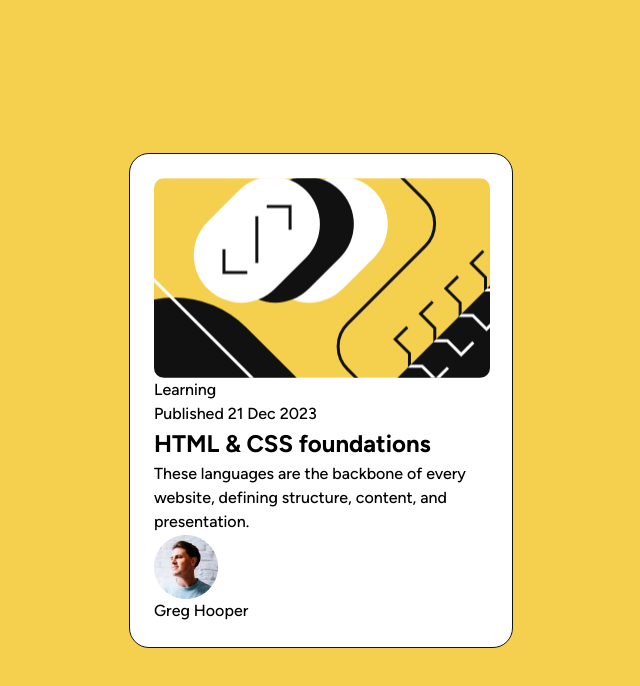
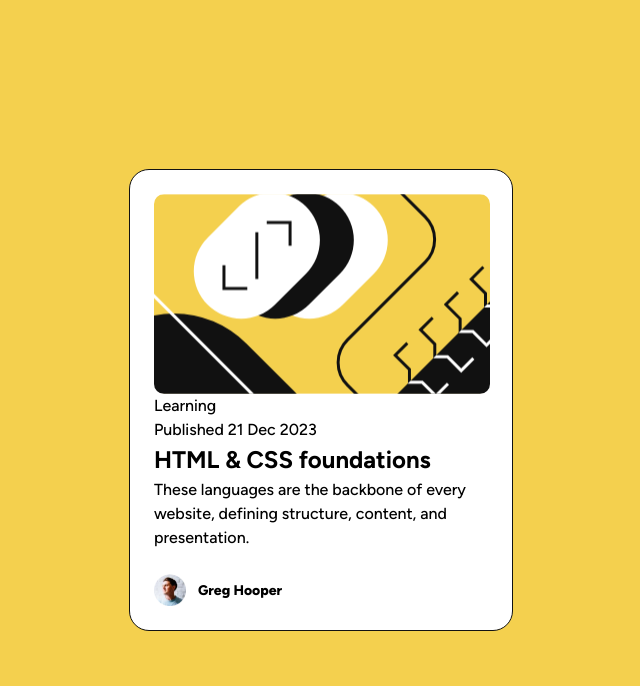
Before and after one commit to alexwilkom/blog-preview-card, a plain HTML site: page index.html in a window 1280 px wide. Shown: the whole page, without its empty margins (319-959 px from the left). Drawn offline with Linux system fonts and the light colour scheme.

Commit message:
Add style for author container

```diff
--- a/style/style.css
+++ b/style/style.css
@@ -36,13 +36,19 @@ Instead of relaying on a CDN.
     --font-weight-medium: 500;
     --font-weight-extrabold: 800;
     --font-size-preset-1: 1.5rem;
+    /* 24px */
     --font-size-preset-2: 1rem;
+    /* 16px */
     --font-size-preset-3: 0.875rem;
+    /* 14px */
 
     /* Spacing */
     --space-300: 1.5rem;
+    /* 24px */
     --space-200: 1rem;
+    /* 16px */
     --space-150: 0.75rem;
+    /* 12px */
     --space-100: 0.5rem;
     --space-50: 0.25rem;
 
@@ -81,3 +87,20 @@ body {
     background-size: cover;
     border-radius: var(--border-radius-10px);
 }
+
+.author {
+    display: flex;
+    align-items: center;
+    gap: var(--space-150);
+    margin-top: var(--space-300);
+}
+
+.author-picture {
+    width: 2rem;
+    height: 2rem;
+}
+
+.author-name {
+    font-weight: var(--font-weight-extrabold);
+    font-size: var(--font-size-preset-3);
+}
```
